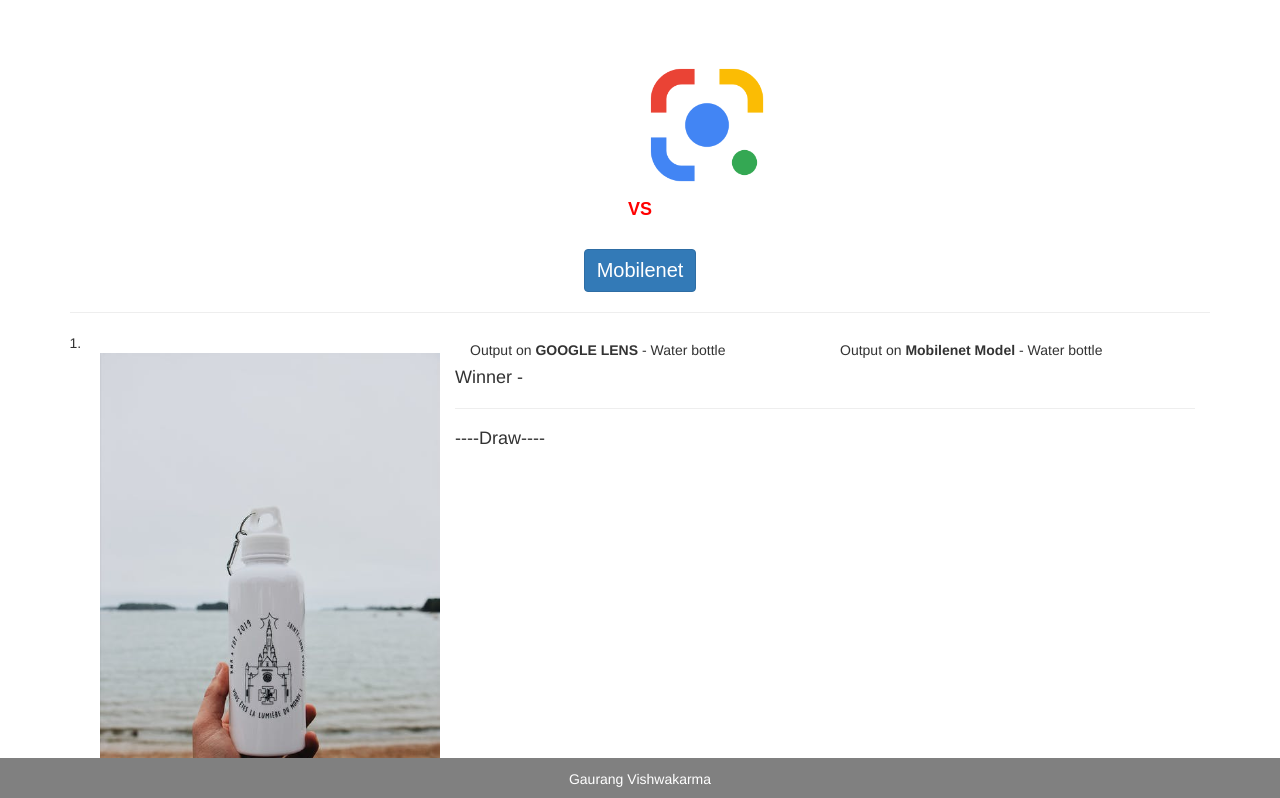
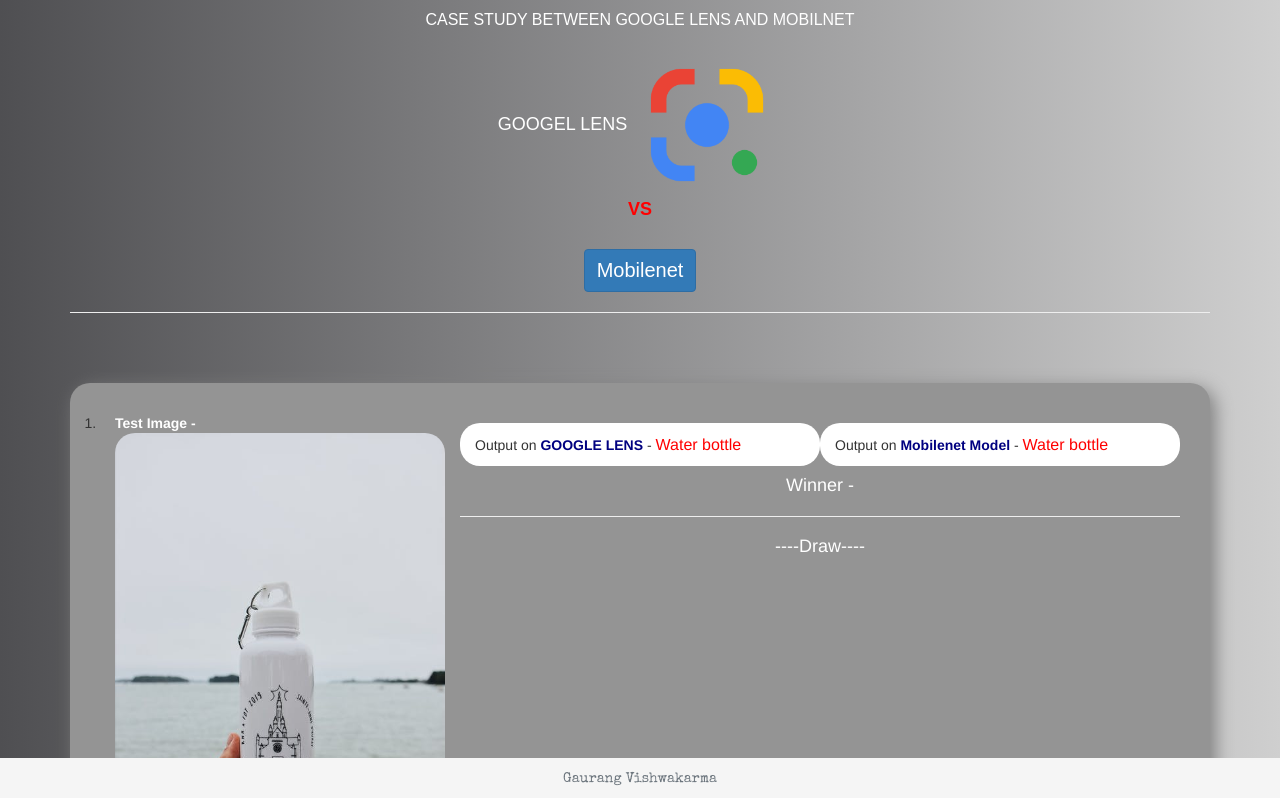
Before and after one commit to Gaurang-1/CgvM, a plain HTML site: page Index.html in a window 1280 px wide. Shown: the top 798 px of the page. Drawn offline with nearby package versions, Linux system fonts and the light colour scheme; a web font is replaced by a local one.

Commit message:
Add files via upload

```diff
--- a/style.css
+++ b/style.css
@@ -1,33 +1,60 @@
-.heading
+.copy_right_footer {
+	position: fixed;
+	color: #6c757d;
+	bottom: 0;
+	width: 100%;
+	background-color: #f5f5f5;
+	line-height: 3;
+	text-align: center;
+	  font-family: 'Special Elite', cursive;
+
+ }
+ ol h5
  {
-  font-size: 23px;
-  width: 100%;
-  margin: 0px;
-  box-shadow:5px 5px 5px grey;
-  background-color: black;
-  color:white;
+	 background: white;
+	 padding: 13px;
+	 border-radius: 20px;
  }
-.note
+ span
  {
-  font-size: 18px;
+	 color: red;
+	 font-size: 16px;
+ }
+ li img
+ {
+	 border-radius: 20px;
+ }
+ .bob
+ {
+	 background: #949494;
+	 padding: 30px;
+	 border-radius: 20px;
+	 margin-top: 50px;
+	 box-shadow: 5px 5px 18px grey;
+ }
+ b
+ {
+	 color:navy;
+ }
+
+ .bob3
+ {
+	 text-align: center;
 	 color: white;
  }
-.copy_right_footer {
-  position: fixed;
-  color: white;
-  bottom: 0;
-  width: 100%;
-  background-color:grey;
-  line-height: 3;
-  text-align: center;
-}
-canvas
+ .result
  {
-  border:5px solid white;
-  border-radius:20px;
-  box-shadow:10px 10px 10px grey;
+	 box-shadow: 5px 5px 18px grey;
+	 letter-spacing: 2px;
+	 background: #F2BAC9;
+	 border-radius: 20px;
+	 margin-top:30px;
+	 padding: 20px;
+	 border:2px solid grey
  }
 
+
  body{
-    background-size: 850px;
+	background: rgb(79,79,82);
+	background: linear-gradient(90deg, rgba(79,79,82,1) 0%, rgba(207,207,207,1) 100%);
  }
```
Lines whose indentation alone changed are shown as unchanged.
